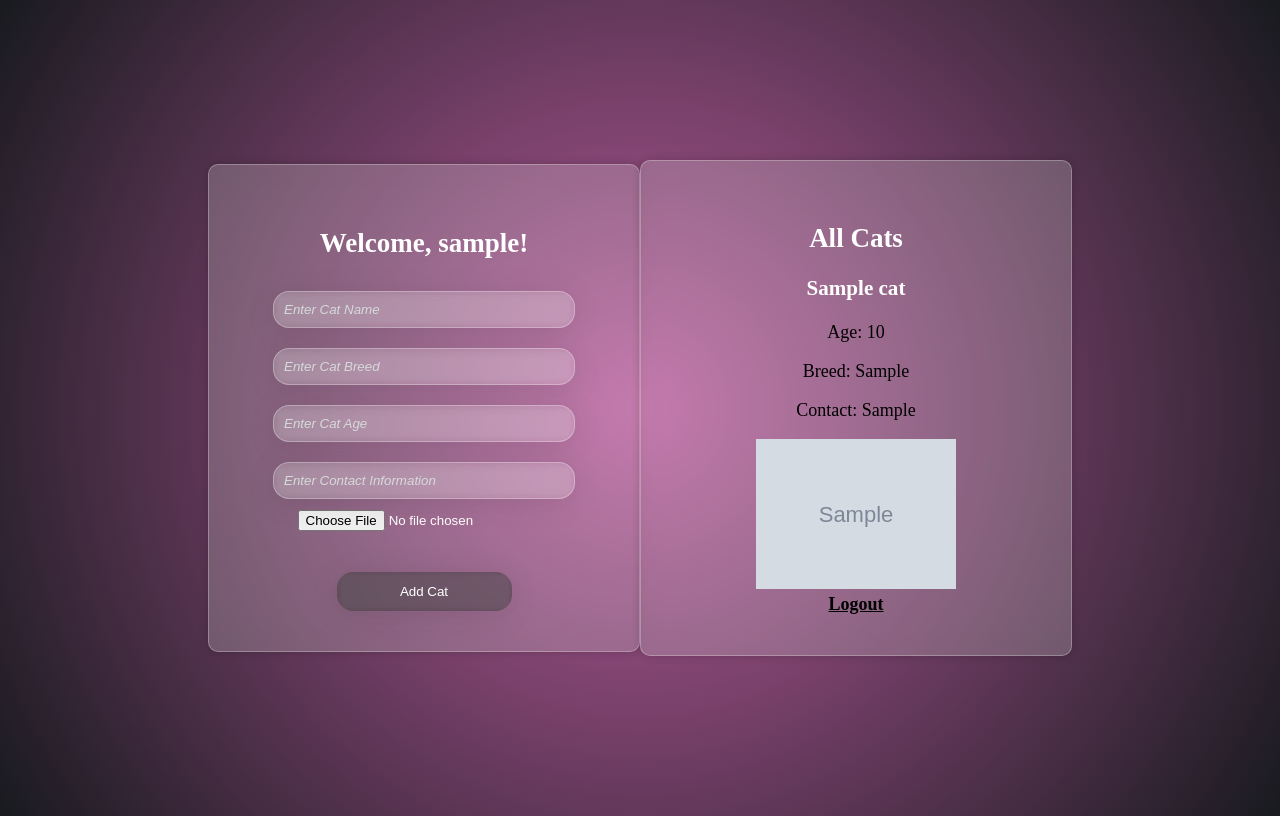
After one commit to Pollyy2/cat_app, a Flask app: page /catalogue in a window 1280 px wide. The commit adds this page. Run offline with Flask 3, Linux system fonts and the light colour scheme; the visitor is signed in with stand-in values (Sample User, id 1); tables that the repository leaves empty or names only in its code hold one stand-in row (values such as "Sample post"); grey boxes marked "Sample" are stand-in pictures; some libraries are stand-ins or nearby versions.

Commit message:
Add cat upload form

```diff
--- a/app.py
+++ b/app.py
@@ -1,4 +1,4 @@
-from flask import Flask, render_template, request, redirect, send_from_directory, url_for, session
+from flask import Flask, flash, render_template, request, redirect, send_from_directory, url_for, session
 from flask_mysqldb import MySQL
 import MySQLdb.cursors
 import re
@@ -116,16 +116,29 @@ def get_file(filename):
     return send_from_directory(app.config['UPLOADED_PHOTOS_DEST'], filename)
 
 
-@app.route('/post', methods=['GET', 'POST'])
-def upload_image():
-    form = UploadForm()
-    if form.validate_on_submit():
-        filename = photos.save(form.photo.data)
-        file_url = url_for('get_file', filename=filename)
-    else:
-        file_url = None
-    return render_template('post.html', form=form, file_url=file_url)
 
+#route for catalogue page
+@app.route('/catalogue', methods=['GET', 'POST'])
+def catalogue():
+    if 'loggedin' not in session:
+        return redirect(url_for('login'))
+    if request.method == 'POST':
+        cat_name = request.form['cat_name']
+        cat_age = request.form['cat_age']
+        cat_breed = request.form['cat_breed']
+        contact = request.form['contact']
+        filename = photos.save(request.files['photo'])
+
+        cursor = mysql.connection.cursor(MySQLdb.cursors.DictCursor)
+        cursor.execute('INSERT INTO cats (cat_name, cat_age, cat_breed, contact, image, user_id) VALUES (%s, %s, %s, %s, %s, %s)', (cat_name, cat_age, cat_breed, contact, filename, session['id']))
+        mysql.connection.commit()
+        flash('Cat submitted successfully!')
+
+        return redirect(url_for('catalogue'))
+    cursor = mysql.connection.cursor(MySQLdb.cursors.DictCursor)
+    cursor.execute('SELECT * FROM cats')
+    cats = cursor.fetchall()
+    return render_template('catalogue.html', cats=cats)
 
 if __name__ == '__main__':
     app.run(debug=True)
--- a/templates/admin.html
+++ b/templates/admin.html
@@ -13,7 +13,9 @@
 
         <div class="textbox">
             <br><p class="word">You are the owner of a cat.</p>
-            <a class="btn" type="submit" href="{{ url_for('logout') }}">Logout</a>
+            <br><p class="word"> Upload yout cat</p>
+            <a class="btn" type="submit" href="{{ url_for('catalogue') }}">Upload</a>
+            <br><a class="btn" type="submit" href="{{ url_for('logout') }}">Logout</a>
         </div>
     </div>
 
--- /dev/null
+++ b/templates/catalogue.html
@@ -0,0 +1,42 @@
+<!DOCTYPE html>
+<html lang="en">
+<head>
+    <meta charset="UTF-8">
+    <meta name="viewport" content="width=device-width, initial-scale=1.0">
+    <link rel="stylesheet" type="text/css" href="{{ url_for('static', filename='style.css') }}">
+    <title>Catalogue</title>
+</head>
+<body>
+    <div class="container">
+        <h2 class="word">Welcome, {{ session.username }}!</h2>
+
+        <form method="POST" enctype="multipart/form-data">
+            <input class="textbox" type="text" name="cat_name" placeholder="Enter Cat Name" required>
+            <input class="textbox" type="text" name="cat_breed" placeholder="Enter Cat Breed" required>
+            <input class="textbox" type="text" name="cat_age" placeholder="Enter Cat Age" required>
+            <input class="textbox" type="text" name="contact" placeholder="Enter Contact Information" required>
+
+            <input type="file" name="photo" required><br><br>
+
+            <button class="btn" type="submit">Add Cat</button>
+        </form>
+    </div>
+    <div class="container">
+        <h2>All Cats</h2>
+        {% if cats %}
+            {% for cat in cats %}
+                <div class="border">
+                    <h3>{{ cat.cat_name }}</h3>
+                <p>Age: {{ cat.cat_age }}</p>
+                <p>Breed: {{ cat.cat_breed }}</p>
+                <p>Contact: {{ cat.contact }}</p>
+                <img src="{{ url_for('get_file', filename=cat.image) }}" width="200">
+            </div>
+        {% endfor %}
+        {% else %}
+            <p>No cats available.</p>
+        {% endif %}
+        <a href="{{ url_for('logout') }}">Logout</a>
+    </div>
+
+</body>
```
Also changed, not shown: pyproject.toml (added, +16 -0 lines), static/style.css (+37 -0 lines), uploads/YRMu5T.jpeg (added), uploads/YRMu5T_1.jpeg (added), uploads/kitten-lying-in-blanket.jpg (added), 2 other files.
